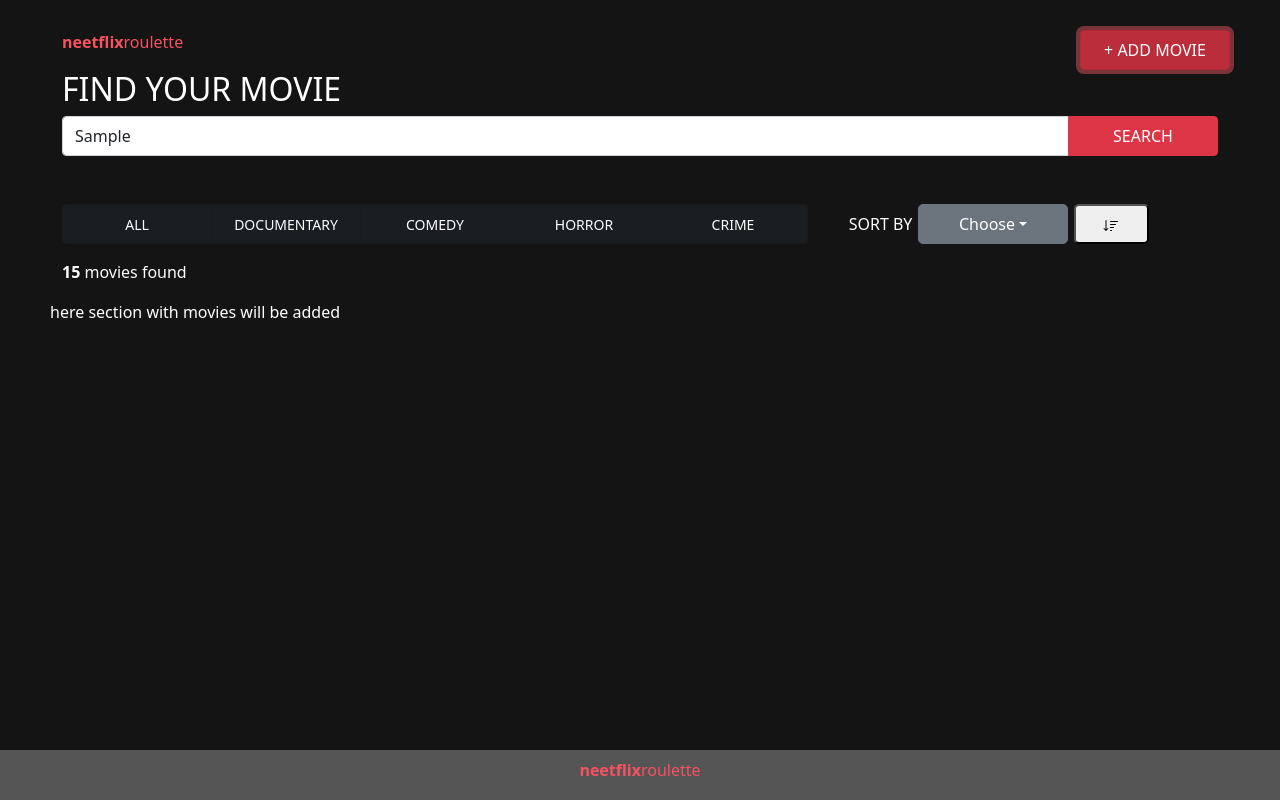
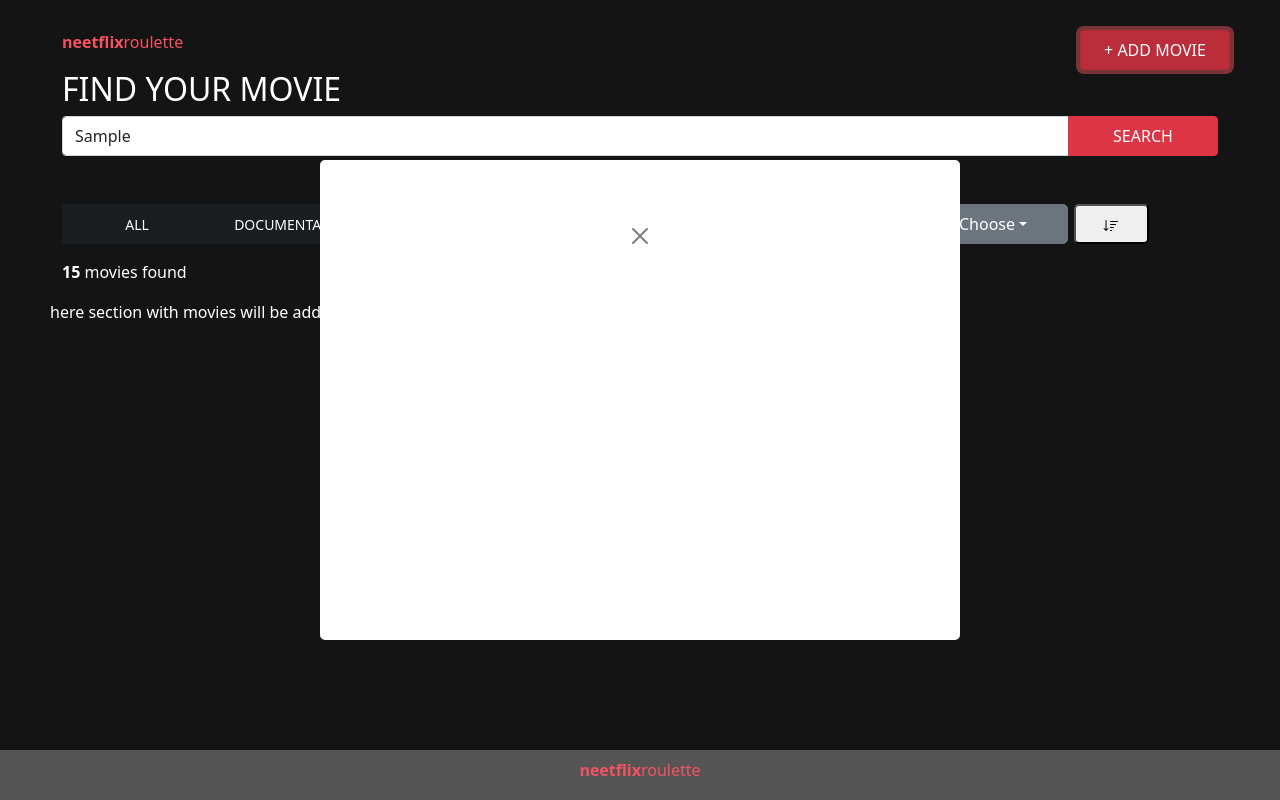
Before and after one commit to Olga2157/react-movies-app, a React app: page / in a window 1280 px wide. Both pictures are taken after typing "Sample" into the empty fields and a click on the button "+ ADD MOVIE". Built offline with nearby package versions, Linux system fonts and the light colour scheme.

Commit message:
feat: create add movie popup

```diff
--- /dev/null
+++ b/src/components/HomePage/AddMoviePopup.tsx
@@ -0,0 +1,26 @@
+import * as React from "react";
+import { Button } from "reactstrap";
+
+const AddMoviePopup: React.FC<{}> = (props) => {
+
+  const popupClass = "popup-container invisible";
+  const popupId = "add-movie-popup";
+
+  const closePopup = function () {
+    let addMoviePopup = document.getElementById(
+      popupId
+    ) as HTMLButtonElement;
+    addMoviePopup.classList.add("invisible");
+  };
+
+  return (
+    <div className={popupClass} id={popupId}>
+      <div>
+        <Button close onClick={closePopup} />
+      </div>
+      {/* <p className="text-black-50">to be added smt...</p> */}
+    </div>
+  );
+};
+
+export default AddMoviePopup;
--- a/src/components/HomePage/FindSection.tsx
+++ b/src/components/HomePage/FindSection.tsx
@@ -6,7 +6,8 @@ import Heading from '../shared/Heading';
 const FindSection: React.FC<{}> = props => {
 
   const addMovieClick = function () {
-
+    let addMoviePopup = document.getElementById("add-movie-popup") as HTMLButtonElement;
+    addMoviePopup.classList.remove("invisible");
     // todo: add logic when I start task 4 and 7
   }
 
--- a/src/components/HomePage/HomePage.tsx
+++ b/src/components/HomePage/HomePage.tsx
@@ -6,6 +6,7 @@ import ResultsFilters from "./ResultsFilters";
 import ResultsSort from "./ResultsSort";
 import MoviesCounterComponent from "./MoviesCounterComponent";
 import Footer from "../shared/Footer";
+import AddMoviePopup from "./AddMoviePopup";
 
 const HomePage: React.FC<{}> = (props) => {
   return (
@@ -35,6 +36,7 @@ const HomePage: React.FC<{}> = (props) => {
           <Col><Footer /></Col>
         </Row>
       </Container>
+    <AddMoviePopup/>
     </React.Fragment>
   );
 };
```
